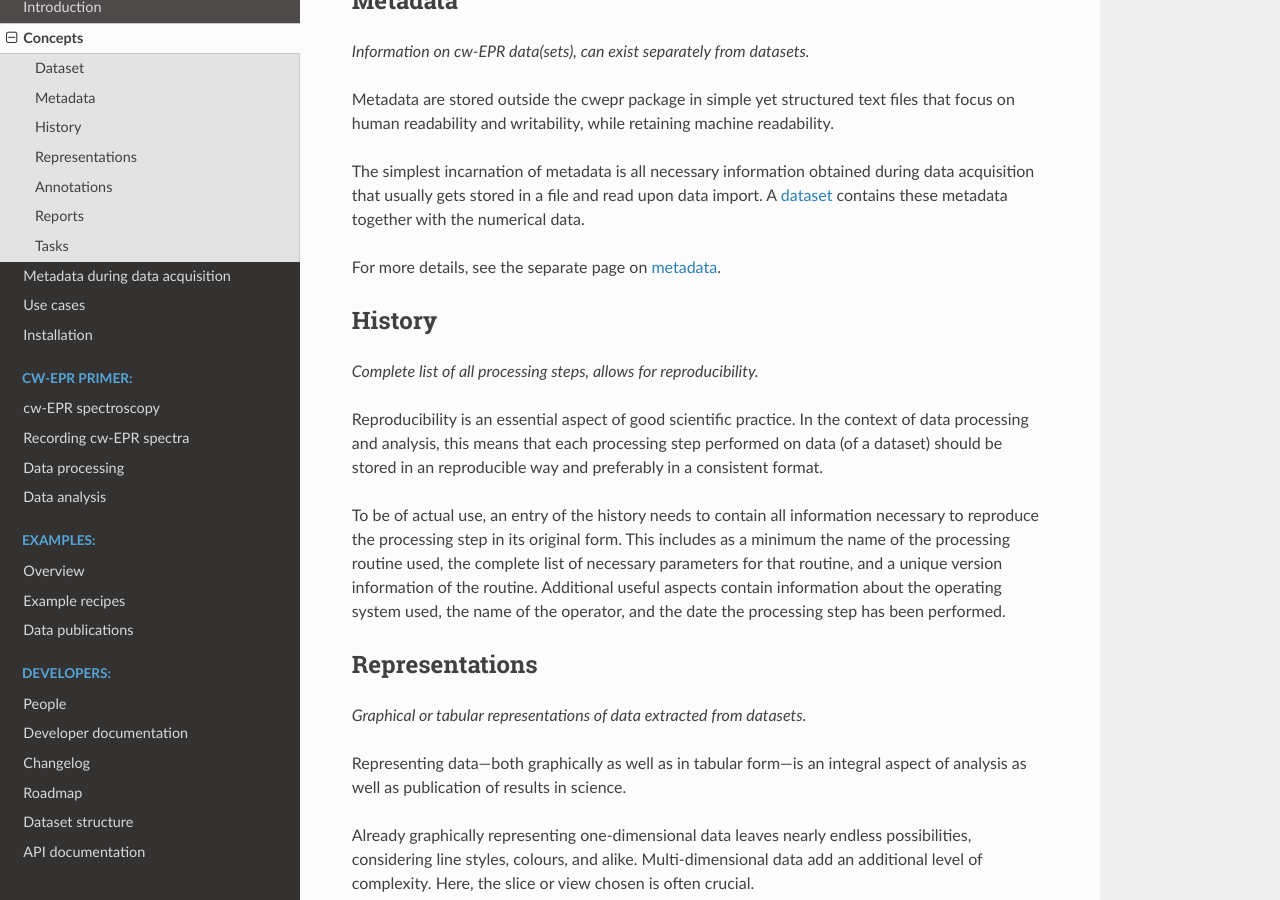
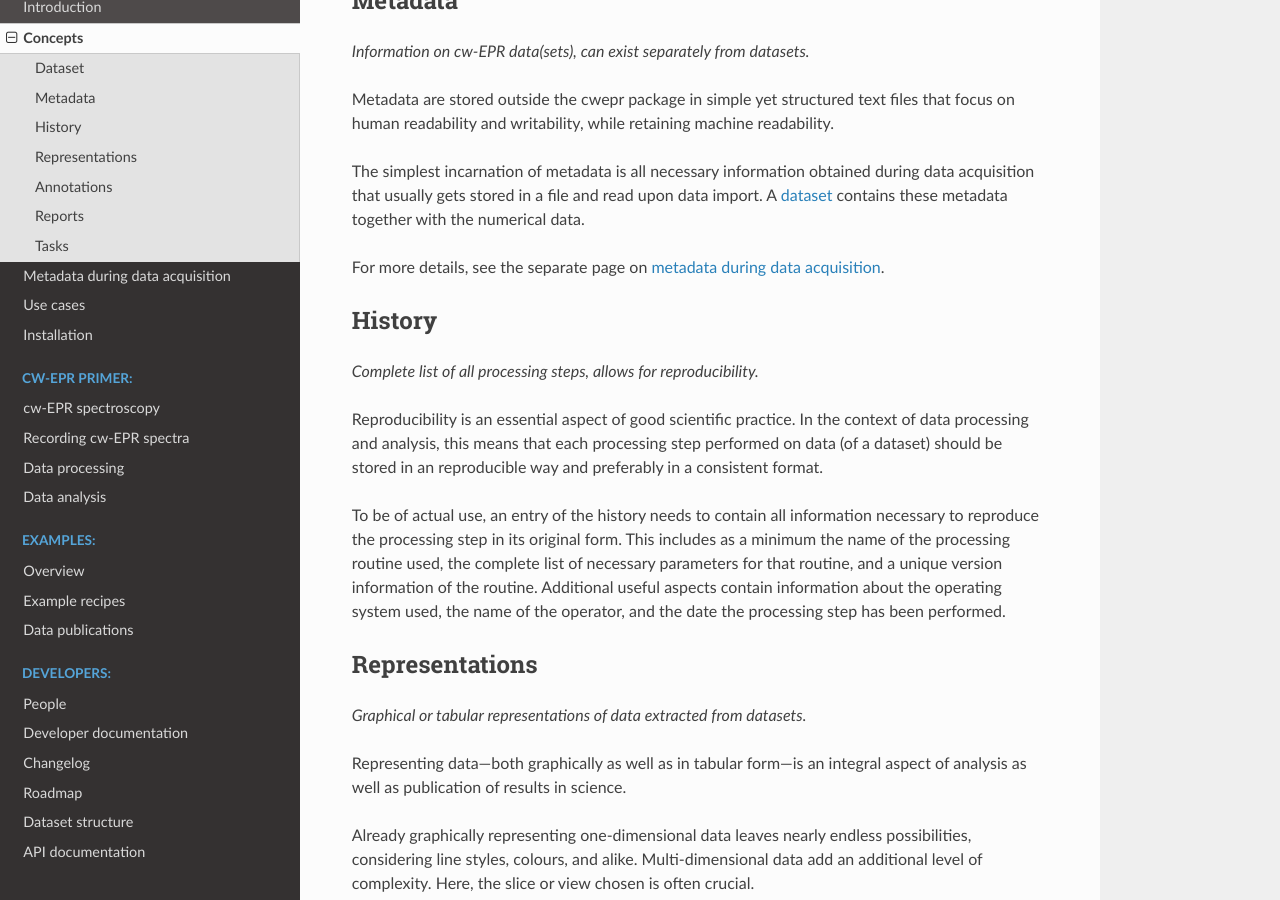
Before and after one commit to tillbiskup/cwepr, a Sphinx documentation site: the page built from docs/concepts.rst, in a window 1280 px wide and 900 px high, scrolled down 496 px. Built offline with Sphinx 7.4.7 and the Read the Docs theme 2.0.0, drawn with Linux system fonts in a browser that asks for light colours.

Commit message:
Update link text

```diff
--- a/docs/concepts.rst
+++ b/docs/concepts.rst
@@ -22,7 +22,7 @@ Metadata are stored outside the cwepr package in simple yet structured text file
 
 The simplest incarnation of metadata is all necessary information obtained during data acquisition that usually gets stored in a file and read upon data import. A `dataset`_ contains these metadata together with the numerical data.
 
-For more details, see the separate page on :doc:`metadata <metadata>`.
+For more details, see the separate page on :doc:`metadata during data acquisition <metadata>`.
 
 
 History
```
Also changed, not shown: 1 other file.
